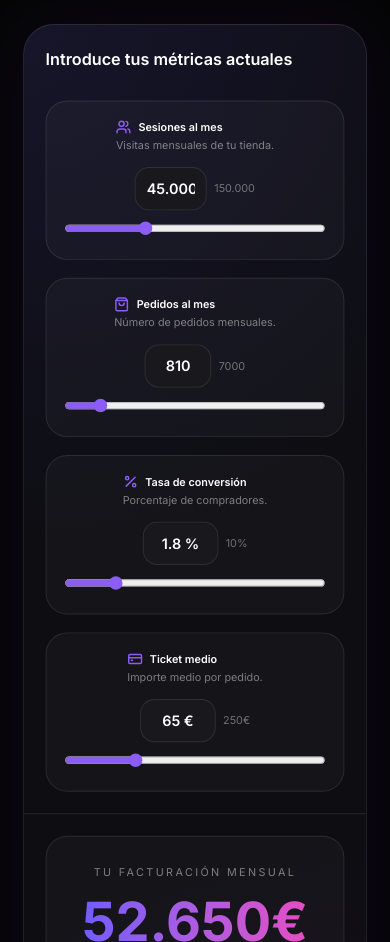
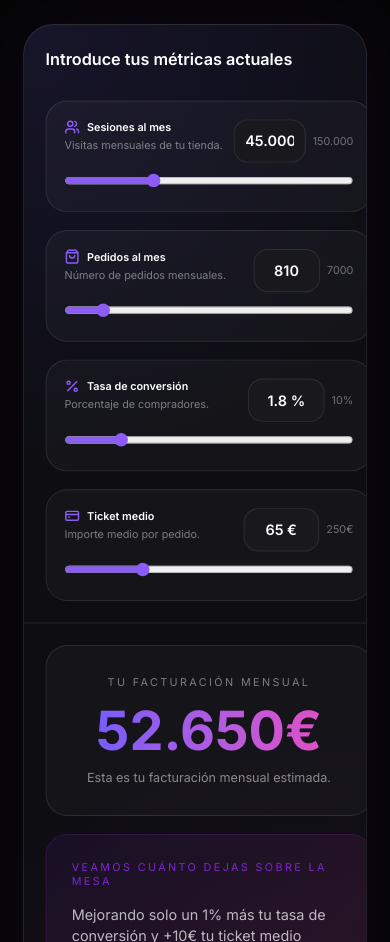
Before and after one commit to MaikelScalate/scalatelab, a Next.js app: page / in a window 390 px wide. Shown: the part 5060-6002 px from the top of the page. Built offline with nearby package versions, Linux system fonts and the light colour scheme.

Commit message:
Mejorar diseño

```diff
--- a/app/components/ui/Calculator.tsx
+++ b/app/components/ui/Calculator.tsx
@@ -144,7 +144,7 @@ else {
     "
             >
 
-              <div className="flex flex-col items-center lg:flex-row lg:items-start lg:justify-between gap-4 lg:gap-8">
+              <div className="flex items-start justify-between gap-3 lg:gap-8">
 
                 <div>
 
@@ -253,7 +253,7 @@ px-3
   p-5 lg:p-6
   "
             >
-              <div className="flex flex-col items-center lg:flex-row lg:items-start lg:justify-between gap-4 lg:gap-8">
+              <div className="flex items-start justify-between gap-3 lg:gap-8">
 
                 <div>
 
@@ -373,7 +373,7 @@ setConversion(newConversion);
   p-5 lg:p-6
   "
             >
-              <div className="flex flex-col items-center lg:flex-row lg:items-start lg:justify-between gap-4 lg:gap-8">
+              <div className="flex items-start justify-between gap-3 lg:gap-8">
 
                 <div>
 
@@ -493,7 +493,7 @@ px-3
   p-5 lg:p-6
   "
             >
-              <div className="flex flex-col items-center lg:flex-row lg:items-start lg:justify-between gap-4 lg:gap-8">
+              <div className="flex items-start justify-between gap-3 lg:gap-8">
 
                 <div>
 
```
